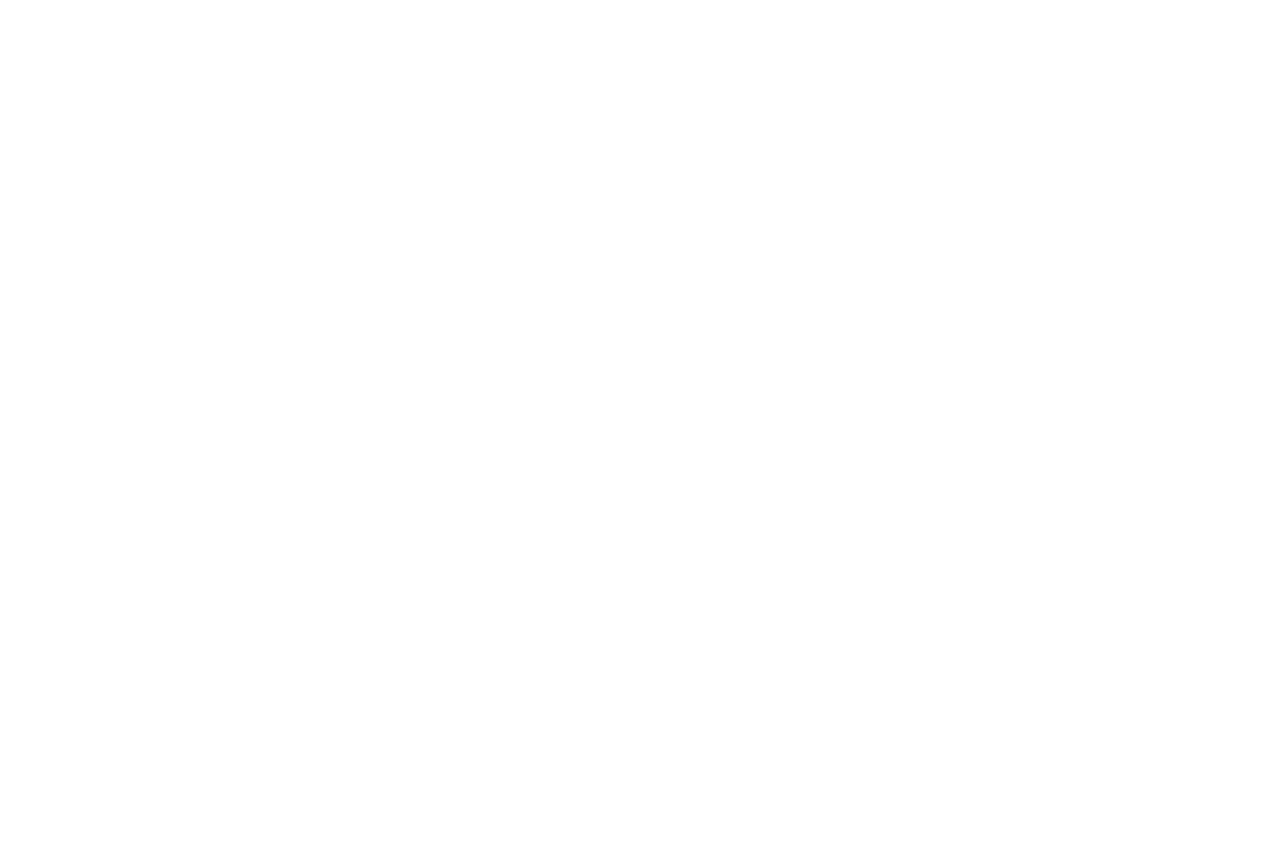
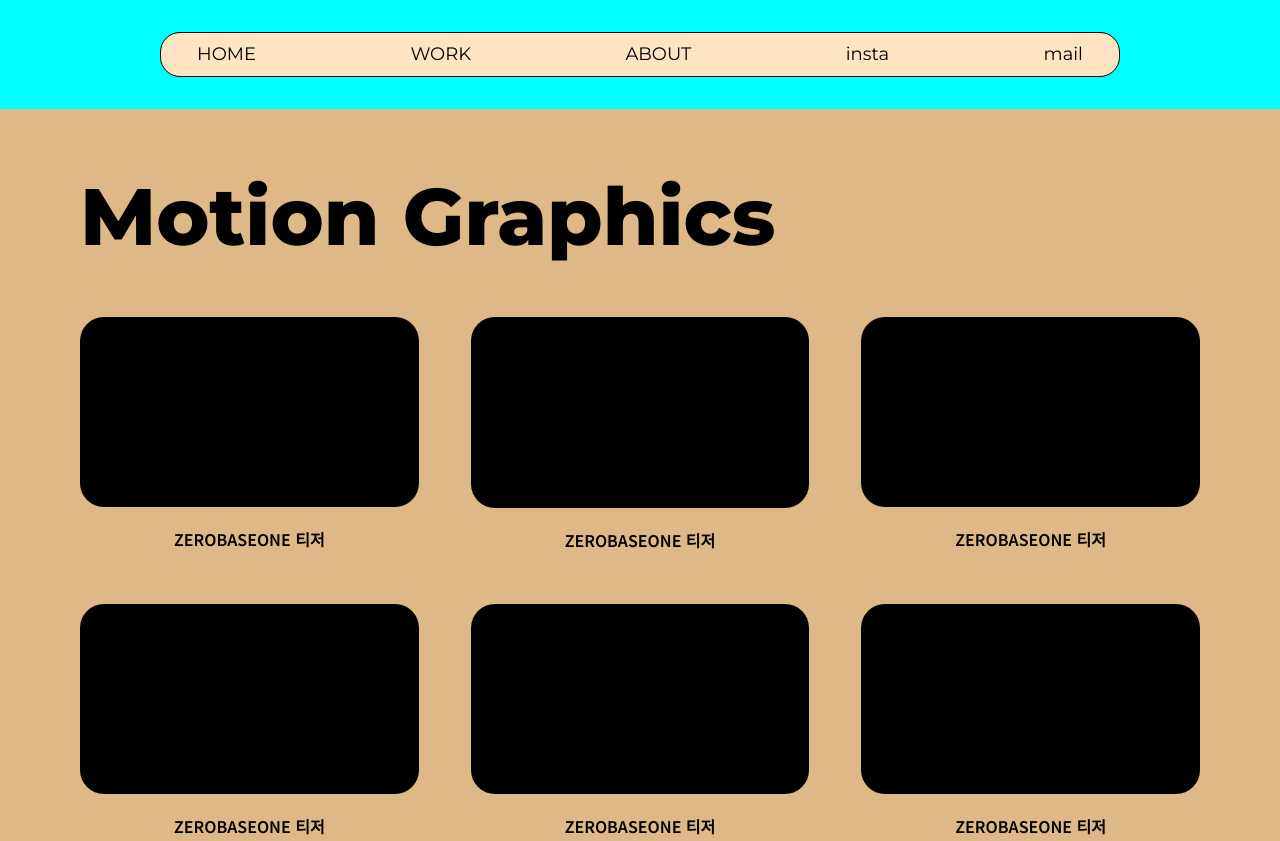
Before and after one commit to bcsw2164/WMD_project, a website: page portfolio.site/index.html in a window 1280 px wide. Shown: the top 841 px of the page. Before the commit the page ends 800 px from the top, so only its background shows below. Drawn offline with Linux system fonts and the light colour scheme.

Commit message:
work page layout 작업

```diff
--- a/index.html
+++ b/index.html
@@ -4,30 +4,42 @@
     <meta charset="UTF-8" />
     <meta name="viewport" content="width=device-width, initial-scale=1.0" />
     <link rel="stylesheet" href="./style/home.css" />
+    <link rel="preconnect" href="https://fonts.googleapis.com" />
+    <link rel="preconnect" href="https://fonts.gstatic.com" crossorigin />
+    <link
+      href="https://fonts.googleapis.com/css2?family=Montserrat:ital,wght@0,100..900;1,100..900&display=swap"
+      rel="stylesheet"
+    />
+    <link
+      href="https://fonts.googleapis.com/css2?family=Noto+Sans+KR:wght@100..900&display=swap"
+      rel="stylesheet"
+    />
     <title>yoomov</title>
   </head>
   <body>
     <div class="wrap">
       <div class="header">
         <div class="nav">
-          <ol class="nav_bar">
+          <ol class="nav_bar font-en">
             <div class="nav_bar-list"><li>HOME</li></div>
-            <div class="nav_bar-list"><li>WORK</li></div>
+            <div class="nav_bar-list">
+              <a
+                ><li>
+                  <a href="./portfolio.site/index.html"> WORK </a>
+                </li></a
+              >
+            </div>
             <div class="nav_bar-list"><li>ABOUT</li></div>
             <div class="nav_bar-list"><li>insta</li></div>
             <div class="nav_bar-list"><li>mail</li></div>
           </ol>
         </div>
       </div>
-      <div class="container">
-        Lorem ipsum, dolor sit amet consectetur adipisicing elit. Deserunt odio
-        nam soluta! Maiores laboriosam, beatae placeat nemo amet necessitatibus
-        qui enim et dolorem? Minima vel, consequatur quam deleniti sunt eius?
-      </div>
+      <div class="container">container</div>
       <div class="footer">
-        Lorem ipsum dolor sit amet consectetur, adipisicing elit. Quam officia
-        architecto debitis, soluta nemo minima assumenda fuga esse! Corporis nam
-        aliquid quaerat repellat nulla aut omnis fugiat officia modi eum.
+        <div class="copyright font-en">
+          <p>Byeon Yookyung © 2024. All Rights Reserved.</p>
+        </div>
       </div>
     </div>
   </body>
--- a/portfolio.site/index.html
+++ b/portfolio.site/index.html
@@ -0,0 +1,110 @@
+<!DOCTYPE html>
+<html lang="ko">
+  <head>
+    <meta charset="UTF-8" />
+    <meta name="viewport" content="width=device-width, initial-scale=1.0" />
+    <link rel="stylesheet" href="./style/portfolio.css" />
+    <link rel="preconnect" href="https://fonts.googleapis.com" />
+    <link rel="preconnect" href="https://fonts.gstatic.com" crossorigin />
+    <link
+      href="https://fonts.googleapis.com/css2?family=Montserrat:ital,wght@0,100..900;1,100..900&display=swap"
+      rel="stylesheet"
+    />
+    <link
+      href="https://fonts.googleapis.com/css2?family=Noto+Sans+KR:wght@100..900&display=swap"
+      rel="stylesheet"
+    />
+    <title>works ― yoomov</title>
+  </head>
+  <body>
+    <div class="wrap">
+      <div class="header">
+        <div class="nav">
+          <ol class="nav_bar font-en">
+            <div class="nav_bar-list"><li>HOME</li></div>
+            <div class="nav_bar-list">
+              <a
+                ><li>
+                  <a href="./portfolio.site/index.html"> WORK </a>
+                </li></a
+              >
+            </div>
+            <div class="nav_bar-list"><li>ABOUT</li></div>
+            <div class="nav_bar-list"><li>insta</li></div>
+            <div class="nav_bar-list"><li>mail</li></div>
+          </ol>
+        </div>
+      </div>
+      <div class="container">
+        <div class="content">
+          <div class="title font-en"><h1>Motion Graphics</h1></div>
+          <div class="grid_motion-card">
+            <div class="motion-card">
+              <div class="motion-card-image"></div>
+              <div class="card-title font-ko">ZEROBASEONE 티저</div>
+            </div>
+            <div class="motion-card">
+              <div class="motion-card-image"></div>
+              <div class="card-title font-ko">ZEROBASEONE 티저</div>
+            </div>
+            <div class="motion-card">
+              <div class="motion-card-image"></div>
+              <div class="card-title font-ko">ZEROBASEONE 티저</div>
+            </div>
+            <div class="motion-card">
+              <div class="motion-card-image"></div>
+              <div class="card-title font-ko">ZEROBASEONE 티저</div>
+            </div>
+            <div class="motion-card">
+              <div class="motion-card-image"></div>
+              <div class="card-title font-ko">ZEROBASEONE 티저</div>
+            </div>
+            <div class="motion-card">
+              <div class="motion-card-image"></div>
+              <div class="card-title font-ko">ZEROBASEONE 티저</div>
+            </div>
+            <div class="motion-card">
+              <div class="motion-card-image"></div>
+              <div class="card-title font-ko">ZEROBASEONE 티저</div>
+            </div>
+            <div class="motion-card">
+              <div class="motion-card-image"></div>
+              <div class="card-title font-ko">ZEROBASEONE 티저</div>
+            </div>
+          </div>
+        </div>
+        <div class="content">
+          <div class="title font-en"><h1>Typography</h1></div>
+          <div class="grid_typo-card">
+            <div class="typo-card">
+              <div class="typo-card-image"></div>
+              <div class="card-title font-ko">아름다운 고통</div>
+            </div>
+            <div class="typo-card">
+              <div class="typo-card-image"></div>
+              <div class="card-title font-ko">27번째 알파벳 디자인</div>
+            </div>
+          </div>
+        </div>
+        <div class="content">
+          <div class="title font-en"><h1>Graphic Design</h1></div>
+          <div class="grid_graphic-card">
+            <div class="graphic-card">
+              <div class="graphic-card-image"></div>
+              <div class="card-title font-ko">측정도구 디자인</div>
+            </div>
+            <div class="graphic-card">
+              <div class="graphic-card-image"></div>
+              <div class="card-title font-ko">개인 명함 디자인</div>
+            </div>
+          </div>
+        </div>
+      </div>
+      <div class="footer">
+        <div class="copyright font-en">
+          <p>Byeon Yookyung © 2024. All Rights Reserved.</p>
+        </div>
+      </div>
+    </div>
+  </body>
+</html>
--- /dev/null
+++ b/portfolio.site/style/portfolio.scss
@@ -0,0 +1,163 @@
+* {
+  box-sizing: border-box;
+}
+
+body {
+  margin: 0;
+  font-size: 1.125rem;
+  line-height: 1.5;
+}
+
+// 폰트관련
+.font-ko {
+  font-family: 'Noto Sans KR', sans-serif;
+}
+
+.font-en {
+  font-family: Montserrat, sans-serif;
+}
+
+/* ol, li, a, h1 태그기본 속성 제거 */
+ol {
+  padding: 0;
+  margin: 0;
+}
+
+li {
+  list-style: none;
+}
+
+a {
+  color: inherit;
+  text-decoration: none;
+}
+
+h1 {
+  margin: 0;
+  font-size: inherit;
+  font-weight: inherit;
+}
+
+.wrap {
+  margin-inline: auto;
+
+  /* 확인용 나중에 삭제 */
+  // background-color: blanchedalmond;
+}
+
+.header {
+  background-color: aqua;
+}
+
+.nav {
+  max-width: 60rem;
+  padding-block: 2rem;
+  margin-inline: auto;
+
+  .nav_bar {
+    display: flex;
+    justify-content: space-between;
+    background-color: bisque;
+
+    // border스타일
+    border: solid 1px black;
+    border-radius: 20px;
+
+    .nav_bar-list {
+      padding-block: 0.5rem;
+      padding-inline: 2.25rem;
+    }
+  }
+}
+
+// 편집할 부분
+.container {
+  background-color: burlywood;
+}
+
+.content {
+  max-width: 100rem;
+  padding-inline: 5rem;
+  padding-top: 3rem;
+  padding-bottom: 6.25rem;
+  margin-inline: auto;
+
+  .title {
+    padding-bottom: 2.5rem;
+    font-size: 5rem;
+    font-weight: 800;
+  }
+}
+
+// 모션그래픽
+.grid_motion-card {
+  display: grid;
+  grid-template-columns: repeat(3, 1fr);
+  grid-auto-rows: auto;
+  grid-gap: 3.25rem;
+}
+
+.motion-card {
+  &-image {
+    aspect-ratio: 16 / 9;
+    background-color: black;
+    border-radius: 1.5rem;
+  }
+}
+
+// 타이포그래피
+.grid_typo-card {
+  display: grid;
+  grid-template-columns: repeat(2, 1fr);
+  grid-auto-rows: auto;
+  grid-gap: 4rem;
+}
+
+.typo-card {
+  &-image {
+    aspect-ratio: 2/3;
+    background-color: black;
+  }
+}
+
+// 그래픽디자인
+.grid_graphic-card {
+  display: grid;
+  grid-template-columns: repeat(2, 1fr);
+  grid-auto-rows: auto;
+  grid-gap: 4rem;
+}
+
+.graphic-card {
+  &-image {
+    aspect-ratio: 1/1;
+    background-color: black;
+  }
+}
+
+.card-title {
+  padding-top: 1.25rem;
+
+  // 폰트설정
+  font-size: 1rem;
+  font-weight: 600;
+  text-align: center;
+}
+
+// 편집 끝
+
+.footer {
+  background-color: darkgrey;
+
+  .copyright {
+    padding-block: 5rem;
+
+    // 텍스트 관련
+    font-size: 12px;
+    text-align: center;
+
+    p {
+      margin: 0;
+    }
+  }
+}
--- a/style/home.scss
+++ b/style/home.scss
@@ -8,7 +8,16 @@
   line-height: 1.5;
 }
 
-/* ol, li 기본 속성 제거 */
+// 폰트관련
+.font-ko {
+  font-family: 'Noto Sans KR', sans-serif;
+}
+
+.font-en {
+  font-family: Montserrat, sans-serif;
+}
+
+/* ol, li, a 태그기본 속성 제거 */
 ol {
   padding: 0;
   margin: 0;
@@ -16,6 +25,11 @@
 
 li {
   list-style: none;
+}
+
+a {
+  color: inherit;
+  text-decoration: none;
 }
 
 .wrap {
@@ -31,7 +45,7 @@
 
 .nav {
   max-width: 60rem;
-  padding-block: 3rem;
+  padding-block: 2rem;
   margin-inline: auto;
 
   .nav_bar {
@@ -41,19 +55,31 @@
 
     // border스타일
     border: solid 1px black;
-    border-radius: 10px;
+    border-radius: 20px;
 
     .nav_bar-list {
       padding-block: 0.5rem;
-      padding-inline: 2rem;
+      padding-inline: 2.25rem;
     }
   }
 }
 
 .container {
-  /* background-color: burlywood; */
+  background-color: burlywood;
 }
 
 .footer {
-  /* background-color: darkgrey; */
+  background-color: darkgrey;
+
+  .copyright {
+    padding-block: 5rem;
+
+    // 텍스트 관련
+    font-size: 12px;
+    text-align: center;
+
+    p {
+      margin: 0;
+    }
+  }
 }
```
Also changed, not shown: portfolio.site/style/portfolio.css (added), style/home.css.
